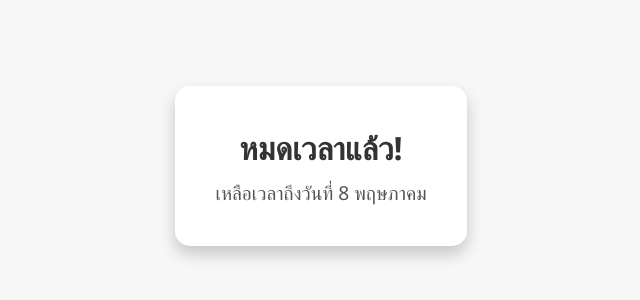
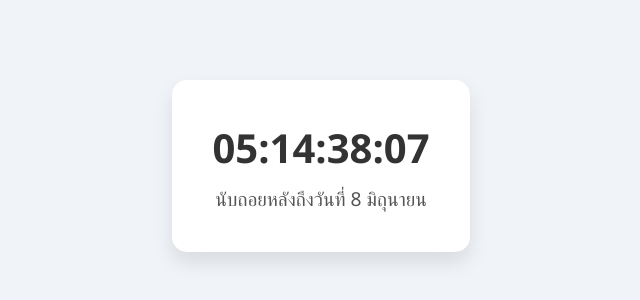
Before and after one commit to CHAT-TBD/Picture, a plain HTML site: page index.html in a window 1280 px wide. Shown: the part 234-534 px from the top of the page, without its empty margins (319-959 px from the left). Drawn offline with Linux system fonts and the light colour scheme.

Commit message:
Update index.html

```diff
--- a/index.html
+++ b/index.html
@@ -2,11 +2,11 @@
 <html lang="th">
 <head>
   <meta charset="UTF-8">
-  <title>Countdown ถึงวันที่ 8 พฤษภาคม</title>
+  <title>Countdown ถึงวันที่ 8 มิถุนายน</title>
   <style>
     body {
       font-family: 'Segoe UI', Tahoma, Geneva, Verdana, sans-serif;
-      background: #f7f7f7;
+      background: #f0f4f8;
       display: flex;
       justify-content: center;
       align-items: center;
@@ -19,11 +19,11 @@
       background: white;
       padding: 40px;
       border-radius: 15px;
-      box-shadow: 0 8px 16px rgba(0,0,0,0.2);
+      box-shadow: 0 10px 20px rgba(0,0,0,0.1);
     }
 
     .countdown {
-      font-size: 2em;
+      font-size: 2.5em;
       font-weight: bold;
       color: #333;
     }
@@ -39,12 +39,12 @@
 
   <div class="countdown-container">
     <div class="countdown" id="countdown">00:00:00:00</div>
-    <div class="label">เหลือเวลาถึงวันที่ 8 พฤษภาคม</div>
+    <div class="label">นับถอยหลังถึงวันที่ 8 มิถุนายน</div>
   </div>
 
   <script>
-    // ตั้งค่าวันสิ้นสุด
-    const targetDate = new Date("May 8, 2025 00:00:00").getTime();
+    // วันที่เป้าหมาย: 8 มิถุนายน 2025 เวลา 00:00:00
+    const targetDate = new Date("June 8, 2025 00:00:00").getTime();
 
     const countdownElement = document.getElementById("countdown");
 
@@ -71,8 +71,8 @@
       return num.toString().padStart(2, '0');
     }
 
-    updateCountdown(); // เรียกครั้งแรกทันที
-    const interval = setInterval(updateCountdown, 1000); // อัปเดตทุก 1 วินาที
+    updateCountdown(); // เรียกทันที
+    const interval = setInterval(updateCountdown, 1000); // อัปเดตทุกวินาที
   </script>
 
 </body>
```
